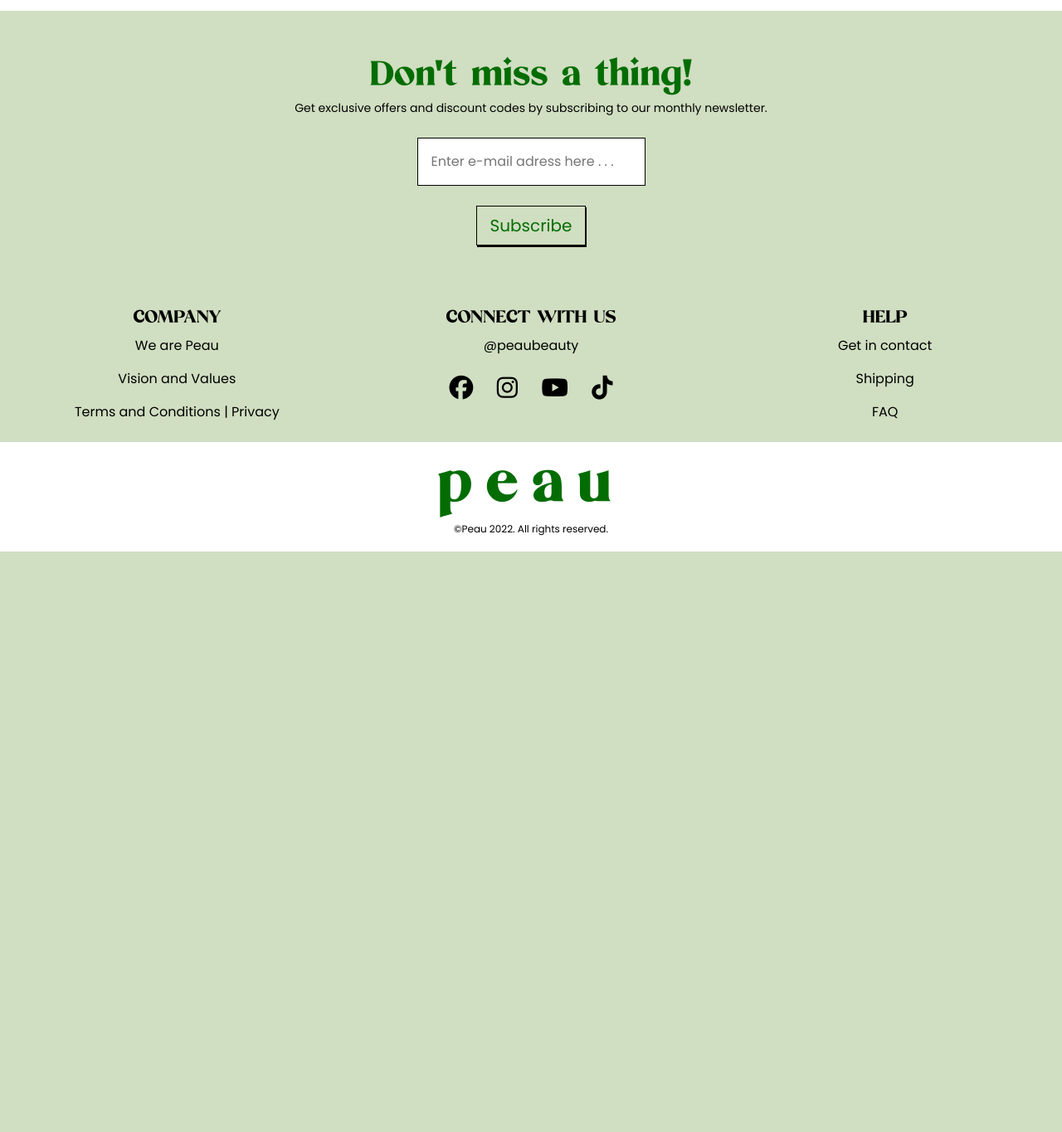
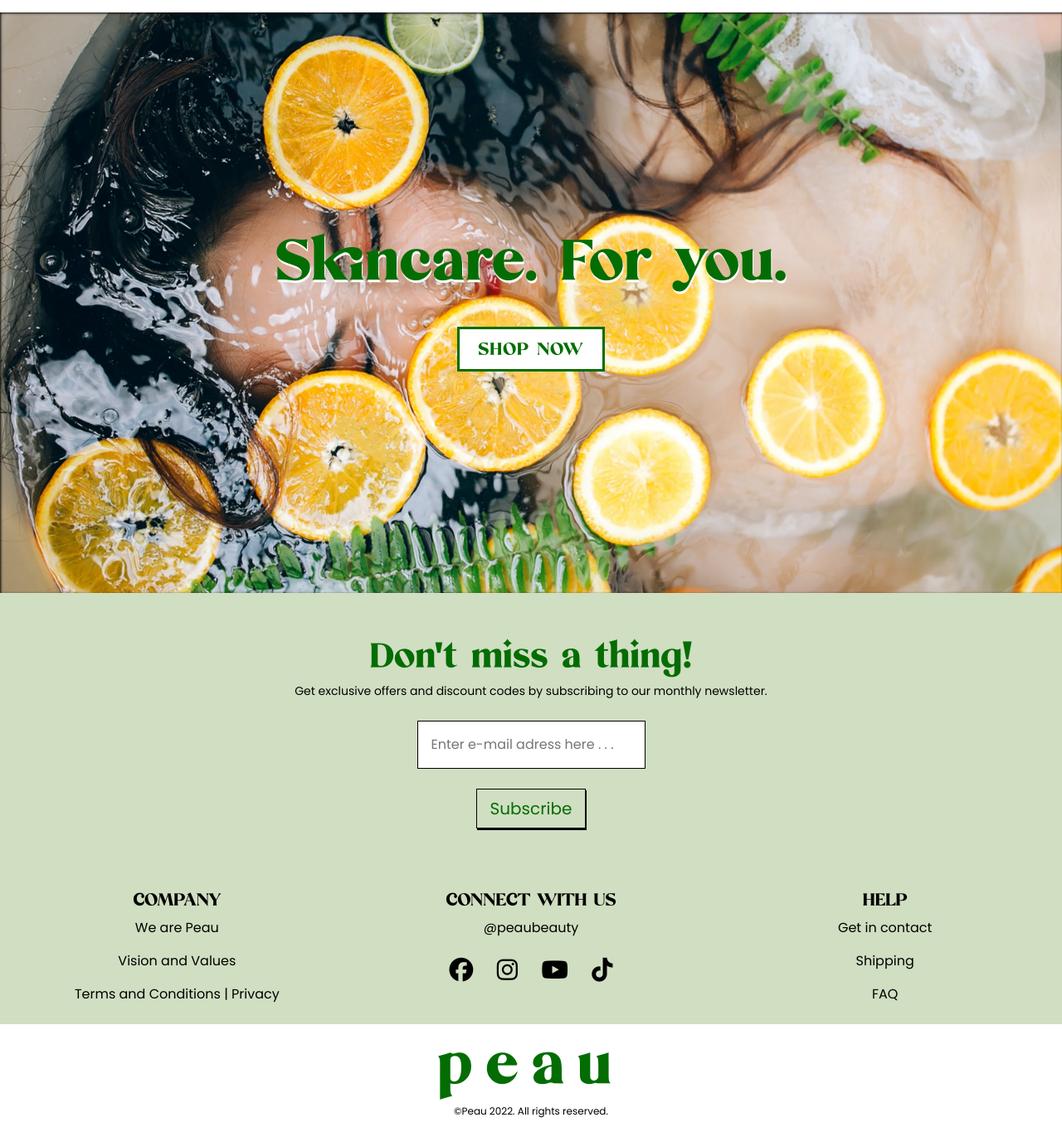
Before and after one commit to Code-Institute-Submissions/peau-beauty-project, a Django app: page / in a window 1280 px wide. Shown: the part 135-1500 px from the top of the page at 83% size. Before the commit the page ends 800 px from the top, so only its background shows below. Run offline with Django 3.2, Linux system fonts and the light colour scheme; some libraries are stand-ins or nearby versions.

Commit message:
Add header image, text and styling

```diff
--- a/home/templates/home/index.html
+++ b/home/templates/home/index.html
@@ -1,6 +1,23 @@
 {% extends 'base.html' %}
 {% load static %}
 
+{% block page_header %}
+<!-- Header image and text -->
+<div class="p-5 text-center bg-image" id="header-img">
+  <div class="d-flex justify-content-center align-items-center h-100">
+    <div class="text-white">
+      <h1 class="mb-3" id="header-text">Skincare. For you.</h1>
+      <a class="btn header-btn text-uppercase" href="#!" role="button"
+      >shop now</a
+      >
+    </div>
+  </div>
+</div>
+</div>
+{% endblock %}
+
 {% block content %}
-    <h1>Test</h1>
+<main>
+    <section></section>
+</main>
 {% endblock %}
--- a/static/css/base.css
+++ b/static/css/base.css
@@ -22,7 +22,6 @@ body {
 footer {
     background-color: #d0dec1;
     text-align: center;
-    margin-top: 90px;
 }
 
 /* Fontstyling for Logo, Headings and Paragraphs */
@@ -69,6 +68,12 @@ p {
     letter-spacing: 1rem;
 }
 
+#header-text {
+    font-size: 5rem;
+    color: #036d03;
+    text-shadow: 1px 3px 0px white;
+}
+
 .small {
     font-family: 'Poppins', sans-serif;
     font-size: 0.75rem;
@@ -77,6 +82,17 @@ p {
 .medium {
     font-family: 'Poppins', sans-serif;
     font-size: 0.9rem;
+}
+
+/* Header image */
+
+#header-img {
+    background-image: url('../../media/peau-header.jpg');
+    background-position: center;
+    background-size: cover;
+    box-shadow: inset 1px 1px 3px black;
+    height: 700px;
+    margin-top: 150px;
 }
 
 /* Search bar */
@@ -151,7 +167,7 @@ a:hover {
     font-family: 'Poppins', sans-serif;
 }
 
-/* buttons */
+/* Buttons */
 
 .subscribe-btn {
     background-color: transparent;
@@ -168,6 +184,23 @@ a:hover {
 
 .subscribe-btn:hover {
     box-shadow: 0 10px 12px 0 rgba(0,0,0,0.24), 0 15px 30px 0 rgba(0,0,0,0.19);
+}
+
+.header-btn {
+    background: white;
+    border: 3px solid #036d03;
+    border-radius: 0;
+    color: #036d03;
+    font-family: 'Mikela', sans-serif;
+    font-size: 1.5rem;
+    letter-spacing: 1px;
+    padding: 0.4rem 1.4rem;
+    margin: 1rem;
+}
+
+.header-btn:hover {
+    background: #036d03;
+    color: white !important;
 }
 
 
```
